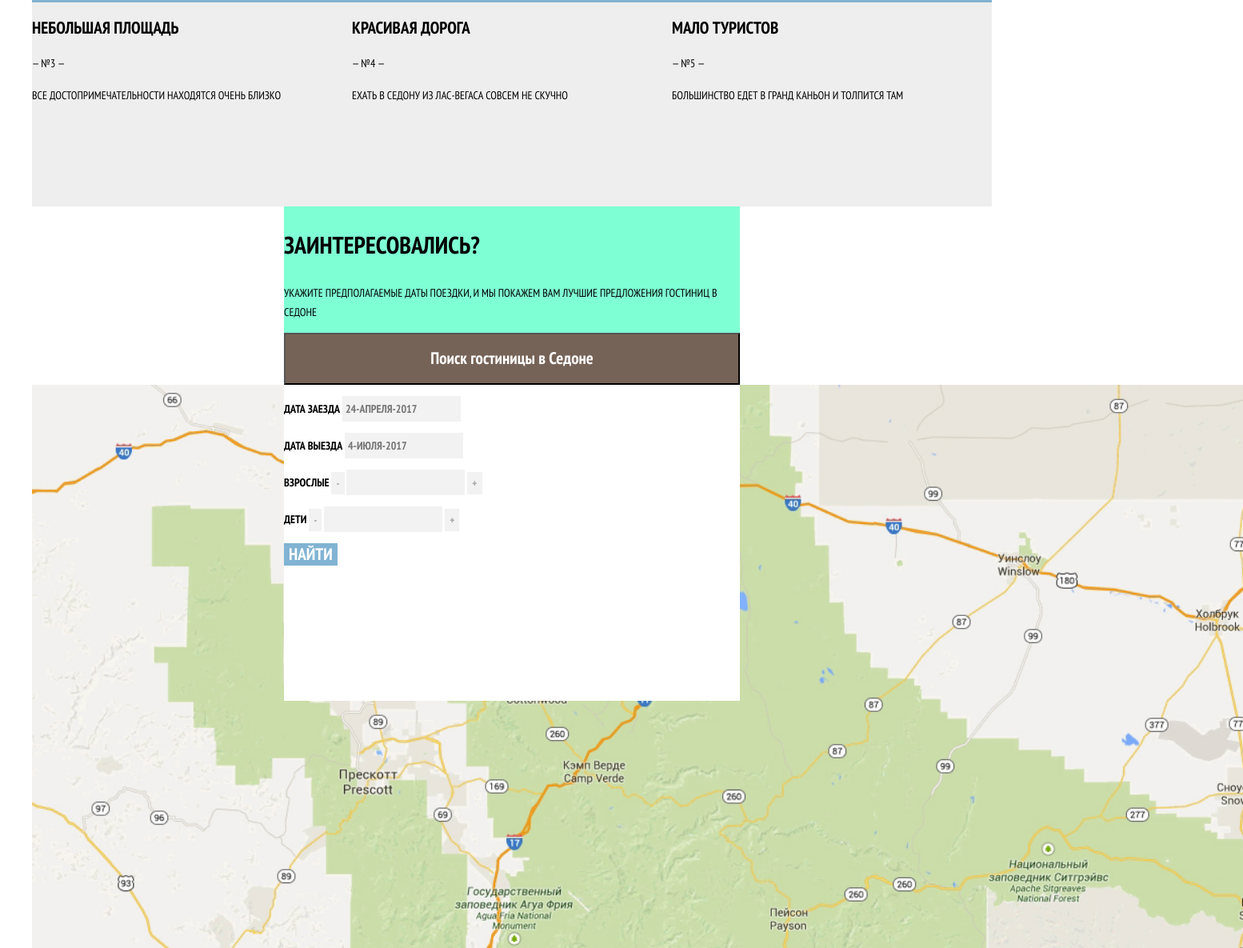
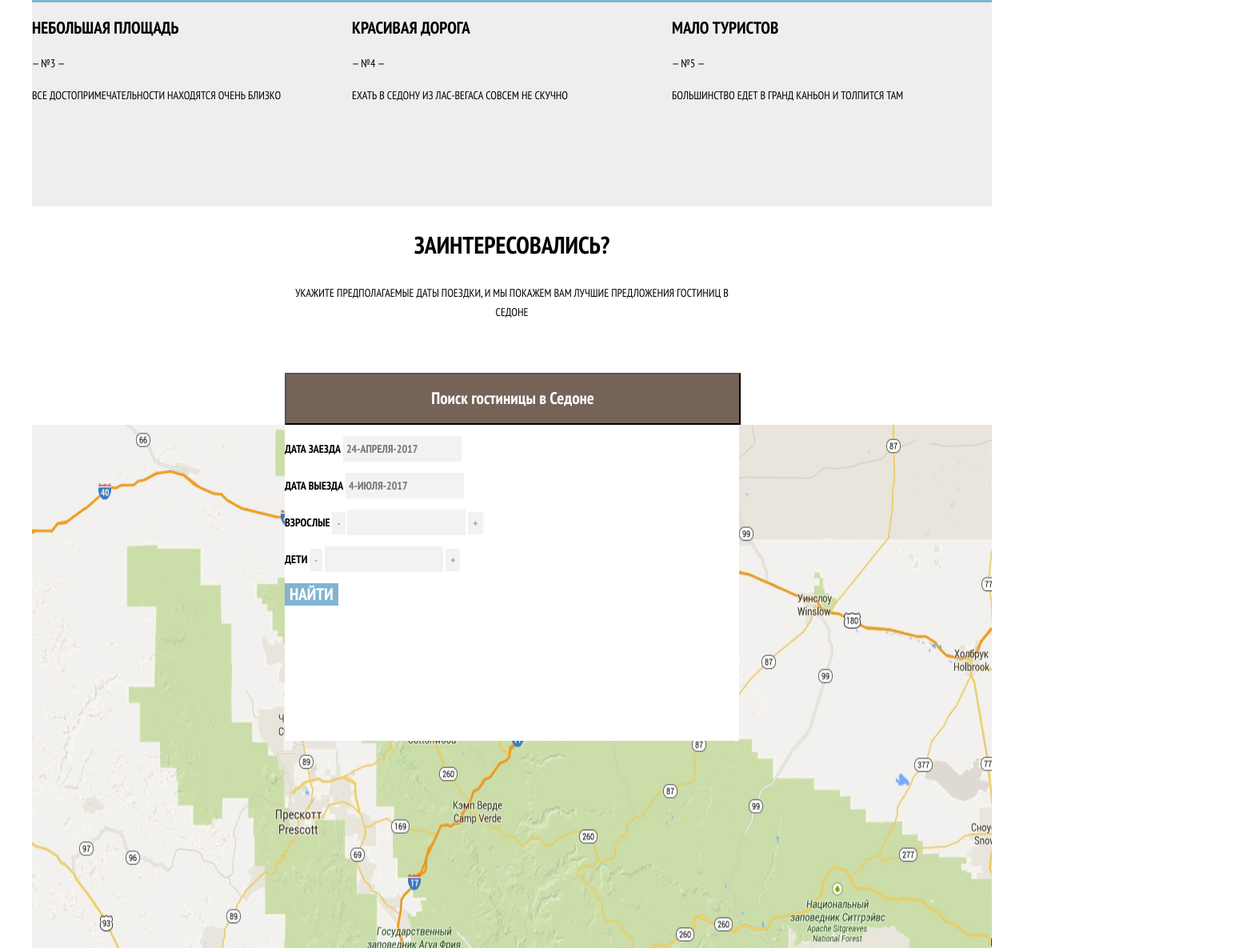
Before and after one commit to AlbinaV/57358-sedona, a plain HTML site: page index.html in a window 1280 px wide. Shown: the part 1615-2800 px from the top of the page at 80% size, 1554 px wide, since content can reach past the window. Drawn offline with Linux system fonts and the light colour scheme.

Commit message:
правки сетка

```diff
--- a/css/style.css
+++ b/css/style.css
@@ -185,6 +185,7 @@ a {
    color:#ffffff;
    background-color:#766357;
    width:570px;
+    margin-top:50px;
 }
 
 .find-hotel:hover {
@@ -469,7 +470,7 @@ body {
 
  /* Временно для сетки */
  min-height: 55px;
- background-color:aqua;
+
 }
 
 .main-header-logo {
@@ -488,7 +489,7 @@ body {
   display: flex;
   justify-content: space-between;
 
-  background-color:antiquewhite;
+
   min-height: 55px;
 }
 
@@ -516,8 +517,6 @@ body {
     text-align: right;
 
 }
-
-
 
 .welcome-sign{
     width: 1200px;
@@ -570,7 +569,6 @@ body {
 
 .features-list{
      width: 400px;
-
 }
 
 .more-features{
@@ -588,62 +586,35 @@ body {
    width: 400px;
 }
 
+.data-block{
+    margin: 0 auto;
+    width: 568px;
+    text-align: center;
 
-
-.main-form-wrapper{
-    width:570px;
-    display:flex;
-    flex-direction:column;
-    justify-content: space-between;
-    align-items: center;
-    background-color: aquamarine;
-    position: relative;
-    left:50%;
-    transform:translateX(-50%);
-}
-
-
-.map{
-  display:flex;
-  width: 1200px;
-
-/* Временно для сетки */
-  min-height: 475px;
 }
 
 .booking{
-
-  width: 570px;
-  height: 395px;
-  background-color: #ffffff;
   position: absolute;
+  width: 568px;
+  top:0;
   left:50%;
   transform:translateX(-50%);
+
+
+  min-height: 395px;
+  background-color: #ffffff;
 }
 
-/*
 .map{
-  display:flex;
-  width: 1200px;
- Временно для сетки
+ position: relative;
+/* Временно для сетки */
   min-height: 475px;
+
 }
 
-
-.booking{
-
-  width: 570px;
-  height: 480px;
-  background-color: #ffffff;
-  position: absolute;
-  left:50%;
-  transform:translateX(-50%);
+.image img{
+   max-width: 100%;
 }
-*/
-
-
-
-
 
 .main-footer {
   list-style: none;
@@ -652,7 +623,6 @@ body {
   margin:0 40px;
 
   min-height: 120px;
-
 }
 
 
@@ -684,14 +654,11 @@ body {
 .footer-copyright {
   width: 240px;
   margin: 0;
- /* margin-left: 90px; */
   padding-top: 40px;
   /* Временно для сетки */
 
   background-color: aquamarine;
 }
-
-
 
 .main-footer .container {
   display: flex;
@@ -707,8 +674,6 @@ body {
   margin: 0;
   padding: 0;
   list-style: none;
-
-
   min-height: 220px;
 
 }
@@ -717,7 +682,15 @@ body {
   margin: 0;
   display: flex;
   margin:0 70px;
-   width: 1060px;
+
+
+}
+
+
+.filter-form{
+  margin: 0;
+  display: flex;
+  margin:0 70px;
 }
 
 .first-fielset{
--- a/index.html
+++ b/index.html
@@ -85,15 +85,12 @@
           <p>Большинство едет в Гранд Каньон и толпится там</p>
         </li>
       </ul>
-
-      <div class="main-form-wrapper">
       <div class="data-block">
         <p class="info">Заинтересовались?</p>
         <p class="infodate"> Укажите предполагаемые даты поездки, и мы покажем вам лучшие предложения гостиниц в седоне</p>
         <button class="find-hotel"><h2>Поиск гостиницы в Седоне</h2></button>
       </div>
       <section class="map">
-        <img src="img/map.jpg" width="1718" height="748" alt="Адрес:США, штат Аризона, город Седона">
         <div class="booking">
           <form class="booking-form" action="https://echo.htmlacademy.ru" method="post">
             <p class="booking-item">
@@ -119,8 +116,10 @@
             <button class="button find-button" type="submit">Найти</button>
           </form>
         </div>
+        <section class="image">
+          <img src="img/map.jpg" width="1718" height="748" alt="Адрес:США, штат Аризона, город Седона">
         </section>
-        </div>
+      </section>
     </main>
     <footer class="main-footer">
       <div class="container">
```
Also changed, not shown: inner.html (+3 -3 lines). Lines whose indentation alone changed are shown as unchanged.
